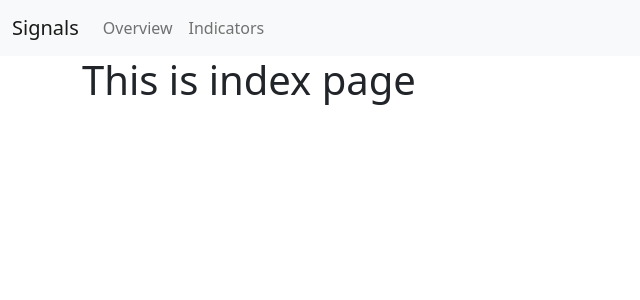
After one commit to WatchingBoss/Signals, a Flask app: page /index in a window 1280 px wide. The commit adds this page. Shown: the top 300 px of the page, without its empty margins (0-640 px from the left). Run offline with Flask 2, Linux system fonts and the light colour scheme.

Commit message:
Change files organization

```diff
--- a/data/work_stocks.txt
+++ b/data/work_stocks.txt
@@ -1 +1 @@
-CNK CCL SPCE PTON AAL MSFT RRC COIN MSTR APTV BWA GT MNRO QS XPEL AEO ANF BOOT BURL GCO GPS PLCE ROST
+CNK CCL SPCE AAL MSFT FB UAL WFC OXY F
--- /dev/null
+++ b/main_ta.py
@@ -0,0 +1,5 @@
+from ta import scrinner
+
+
+if __name__ == "__main__":
+    scrinner.scrinner()
--- /dev/null
+++ b/main_www.py
@@ -0,0 +1 @@
+from www import app
--- /dev/null
+++ b/ta/__init__.py
@@ -0,0 +1 @@
+from ta import scrinner
--- a/stock.py
+++ b/ta/stock.py
@@ -1,6 +1,5 @@
 from datetime import datetime, timedelta, timezone
-import asyncio
-import scraper
+from ta import scraper
 import tinvest
 import pandas as pd
 import numpy as np
--- /dev/null
+++ b/www/routes.py
@@ -0,0 +1,23 @@
+from flask import render_template, url_for
+from www import app
+import pandas as pd
+import os
+
+
+@app.route('/')
+@app.route('/index')
+def index():
+    return render_template('index.html', title='Signals')
+
+
+@app.route('/overview')
+def overview():
+    df = pd.read_pickle(os.path.join('data', 'overview.pkl'))
+    return render_template('overview.html', title='Overview',
+                           table=df.to_html(classes='table table-striped table-bordered table-sm'))
+
+@app.route('/indicators')
+def indicators():
+    df = pd.read_pickle(os.path.join('data', 'indicators.pkl'))
+    return render_template('indicators.html', title='Indicators',
+                           table=df.to_html(classes='table table-striped table-bordered table-sm'))
--- /dev/null
+++ b/www/templates/base.html
@@ -0,0 +1,51 @@
+<!DOCTYPE html>
+<html lang="en">
+<head>
+     <!--  Title  -->
+    {% if title %}
+    <title>{{ title }}</title>
+    {% else %}
+    <title>Signals</title>
+    {% endif %}
+
+    <!-- Required meta tags -->
+    <meta charset="utf-8">
+    <meta name="viewport" content="width=device-width, initial-scale=1">
+
+    <!-- Bootstrap CSS -->
+    <link href="https://cdn.jsdelivr.net/npm/bootstrap@5.1.3/dist/css/bootstrap.min.css" rel="stylesheet" integrity="sha384-1BmE4kWBq78iYhFldvKuhfTAU6auU8tT94WrHftjDbrCEXSU1oBoqyl2QvZ6jIW3" crossorigin="anonymous">
+</head>
+<body>
+    <nav class="navbar navbar-expand-lg navbar-light bg-light">
+        <div class="container-fluid">
+            <a class="navbar-brand" href="{{ url_for('index') }}">Signals</a>
+            <button class="navbar-toggler" type="button" data-bs-toggle="collapse" data-bs-target="#navbarSupportedContent" aria-controls="navbarSupportedContent" aria-expanded="false" aria-label="Toggle navigation">
+              <span class="navbar-toggler-icon"></span>
+            </button>
+            <div class="collapse navbar-collapse" id="navbarSupportedContent">
+                <ul class="navbar-nav">
+                    <li class="nav-item">
+                        <a class="nav-link" href="{{ url_for('overview') }}">Overview</a>
+                    </li>
+                    <li class="nav-item">
+                        <a class="nav-link" href="{{ url_for('indicators') }}">Indicators</a>
+                    </li>
+                </ul>
+            </div>
+        </div>
+    </nav>
+
+    <div class="container">
+        {% block content %} {% endblock %}
+    </div>
+
+    <!-- Optional JavaScript; choose one of the two! -->
+    <!-- Option 1: Bootstrap Bundle with Popper -->
+    <script src="https://cdn.jsdelivr.net/npm/bootstrap@5.1.3/dist/js/bootstrap.bundle.min.js" integrity="sha384-ka7Sk0Gln4gmtz2MlQnikT1wXgYsOg+OMhuP+IlRH9sENBO0LRn5q+8nbTov4+1p" crossorigin="anonymous"></script>
+    <!-- Option 2: Separate Popper and Bootstrap JS -->
+    <!--
+    <script src="https://cdn.jsdelivr.net/npm/@popperjs/core@2.10.2/dist/umd/popper.min.js" integrity="sha384-7+zCNj/IqJ95wo16oMtfsKbZ9ccEh31eOz1HGyDuCQ6wgnyJNSYdrPa03rtR1zdB" crossorigin="anonymous"></script>
+    <script src="https://cdn.jsdelivr.net/npm/bootstrap@5.1.3/dist/js/bootstrap.min.js" integrity="sha384-QJHtvGhmr9XOIpI6YVutG+2QOK9T+ZnN4kzFN1RtK3zEFEIsxhlmWl5/YESvpZ13" crossorigin="anonymous"></script>
+    -->
+</body>
+</html>
--- /dev/null
+++ b/www/templates/index.html
@@ -0,0 +1,8 @@
+{% extends "base.html" %}
+{% block content%}
+
+    <div>
+        <h1>This is index page</h1>
+    </div>
+
+{% endblock %}
```
Also changed, not shown: app.py (deleted, +0 -25 lines), config.py (added, +9 -0 lines), ta/scrinner.py (renamed from scrinner.py, +4 -8 lines), www/__init__.py (added, +9 -0 lines), www/templates/indicators.html (added, +11 -0 lines), www/templates/overview.html (renamed from templates/home.html, +7 -17 lines), ta/models.py (added), ta/scraper.py (renamed from scraper.py), 2 other files.
